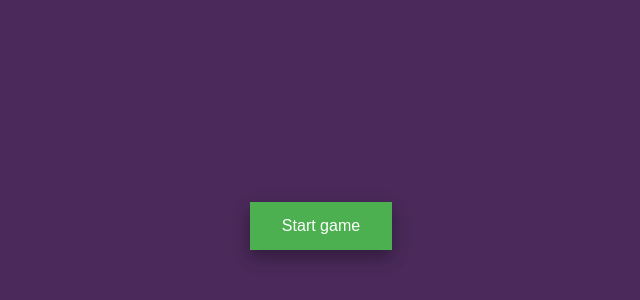
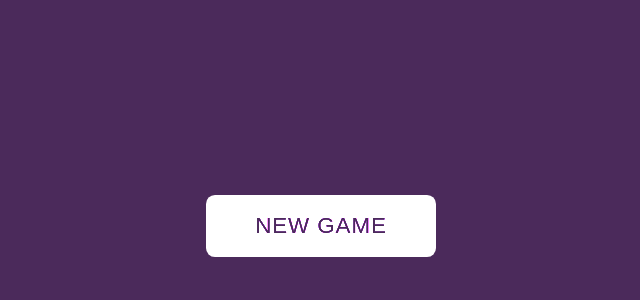
Before and after one commit to dluismendezpy/game-appv2, a Next.js app: page /components/games/Waterly/Waterly in a window 1280 px wide. Shown: the part 174-474 px from the top of the page, without its empty margins (319-959 px from the left). Built offline with nearby package versions, Linux system fonts and the light colour scheme.

Commit message:
Start btn styles

```diff
--- a/pages/components/games/Waterly/Waterly.jsx
+++ b/pages/components/games/Waterly/Waterly.jsx
@@ -340,7 +340,7 @@ function Waterly() {
   return (
     <body>
       <button className="btn btn-secondary button" id="btnStart" onClick={() => gameCode()}>
-        Start game
+        New Game
       </button>
       <container id="conta">
       </container>
--- a/styles/waterly.css
+++ b/styles/waterly.css
@@ -25,13 +25,23 @@ body {
 }
 
 .button {
-  background-color: #4CAF50;
-  box-shadow: 0 8px 16px 0 rgba(0,0,0,0.2), 0 6px 20px 0 rgba(0,0,0,0.19);
+  display: block;
+  position: relative;
+  margin: 0.5em 0;
+  padding: 0.8em 2.2em;
+  cursor: pointer;
+
+  background: #ffffff;
   border: none;
-  color: white;
-  padding: 15px 32px;
-  text-align: center;
-  text-decoration: none;
-  display: inline-block;
-  font-size: 16px;
+  border-radius: 0.4em;
+
+  text-transform: uppercase;
+  font-size: 1.4em;
+  font-family: "Work Sans", sans-serif;
+  font-weight: 500;
+  letter-spacing: 0.04em;
+
+  mix-blend-mode: color-dodge;
+  perspective: 500px;
+  transform-style: preserve-3d;
 }
```
